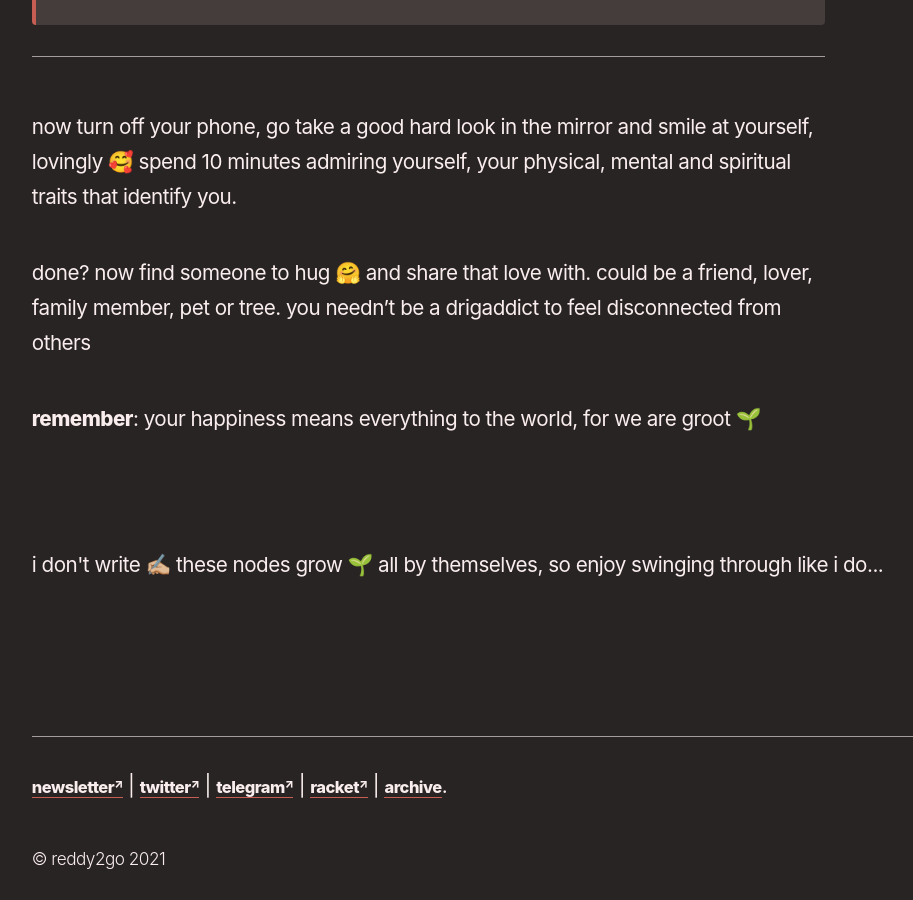
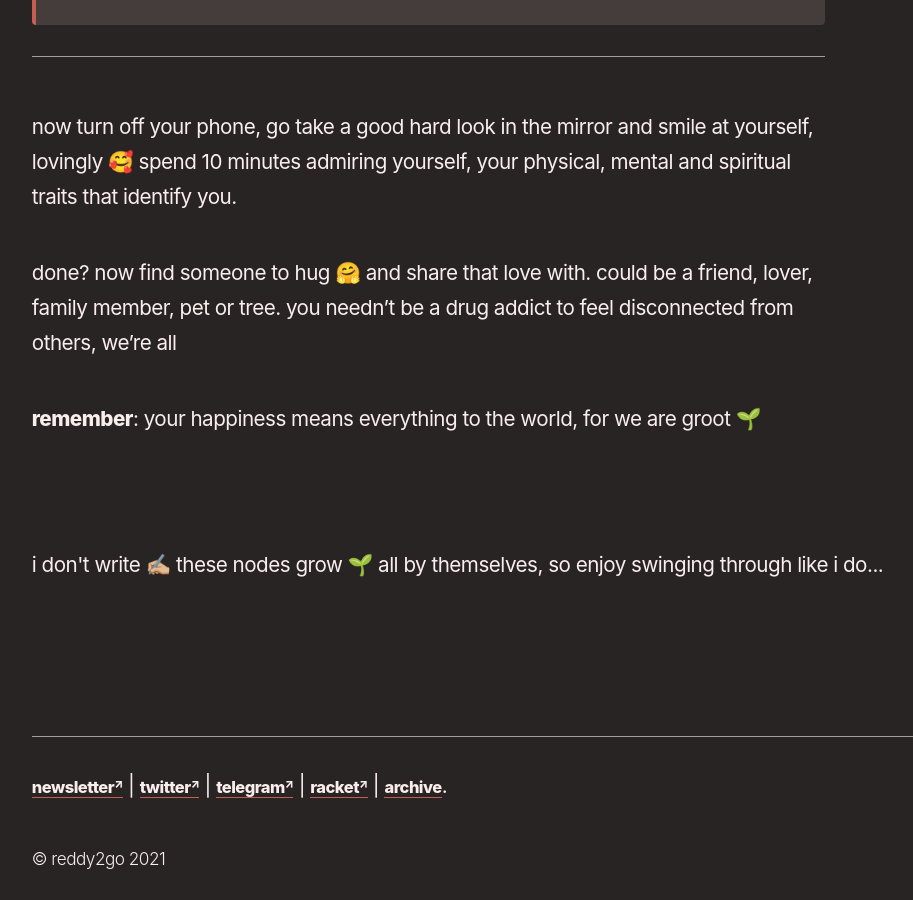
Before and after one commit to reddy2go/redgarden, a Jekyll site: the page built from _notes/origin story of play.md, in a window 1280 px wide and 900 px high, scrolled down 5064 px. Shown: the whole window, without its empty margins (45-958 px from the left). Built offline with Jekyll 4.4.1, drawn with Linux system fonts in a browser that asks for light colours; some web fonts are replaced; Markdown is read by kramdown in place of the engine named in the settings.

Commit message:
auto commit

```diff
--- a/_notes/origin story of play.md
+++ b/_notes/origin story of play.md
@@ -73,6 +73,6 @@
 ---
 now turn off your phone, go take a good hard look in the mirror and smile at yourself, lovingly 🥰 spend 10 minutes admiring yourself, your physical, mental and spiritual traits that identify you.
 
-done? now find someone to hug 🤗 and share that love with. could be a friend, lover, family member, pet or tree. you needn't be a drigaddict to feel disconnected from others
+done? now find someone to hug 🤗 and share that love with. could be a friend, lover, family member, pet or tree. you needn't be a drug addict to feel disconnected from others, we're all
 
 **remember**: your happiness means everything to the world, for we are groot 🌱
```
